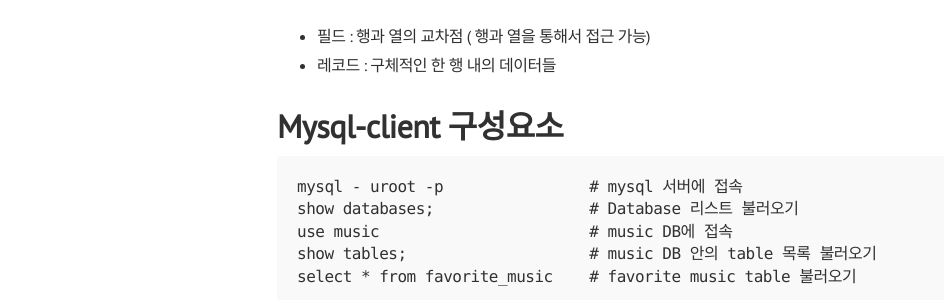
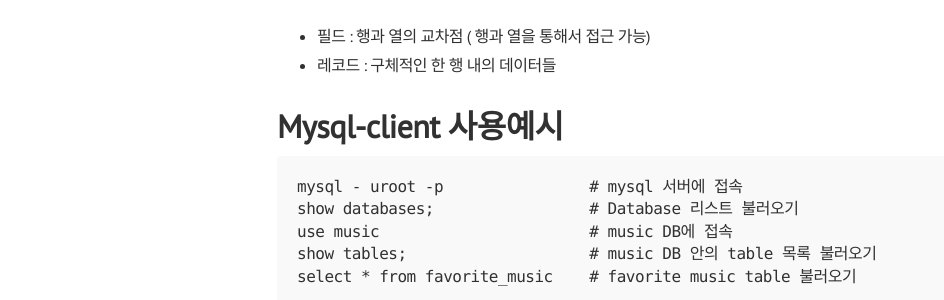
Before and after one commit to shanny924/shanny924.github.io, a Jekyll site: the page built from _posts/2020-03-13-mysql#2.md, in a window 1280 px wide and 900 px high, scrolled down 557 px. Shown: the part 450-750 px from the top of the window, without its empty margins (3-947 px from the left). Built offline with Jekyll 4.4.1, drawn with Linux system fonts in a browser that asks for light colours; nearby versions of some CDN libraries.

Commit message:
Update 2020-03-13-mysql#2.md

````diff
--- a/_posts/2020-03-13-mysql#2.md
+++ b/_posts/2020-03-13-mysql#2.md
@@ -39,7 +39,7 @@
 * 필드 : 행과 열의 교차점 ( 행과 열을 통해서 접근 가능)
 * 레코드 : 구체적인 한 행 내의 데이터들
 
-# Mysql-client 구성요소
+# Mysql-client 사용예시
 
 ```
 mysql - uroot -p                # mysql 서버에 접속
````
